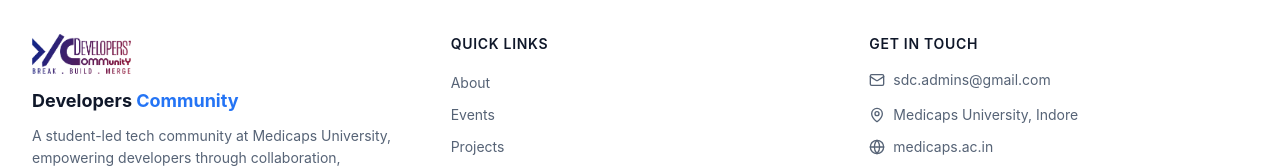
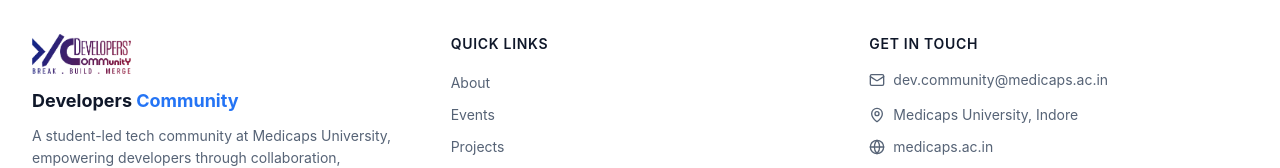
Before and after one commit to Devcommunity2026/sdc-frontend-2, a React (Vite) app: page / in a window 1280 px wide. Shown: the part 3160-3328 px from the top of the page. Built offline with nearby package versions, Linux system fonts and the light colour scheme; no server answers.

Commit message:
Update contact mail

```diff
--- a/src/components/Footer.jsx
+++ b/src/components/Footer.jsx
@@ -97,11 +97,11 @@
             <ul className="space-y-3 text-sm text-muted-foreground dark:text-dark-muted-foreground">
               <li>
 
-                <a  href="mailto:sdc.admins@gmail.com"
+                <a  href="mailto:dev.community@medicaps.ac.in"
                   className="inline-flex items-start gap-2 transition-colors hover:text-primary dark:hover:text-dark-primary"
                 >
                   <Mail size={16} className="mt-0.5 shrink-0" />
-                  sdc.admins@gmail.com
+                  dev.community@medicaps.ac.in
                 </a>
               </li>
               <li className="inline-flex items-start gap-2">
```
